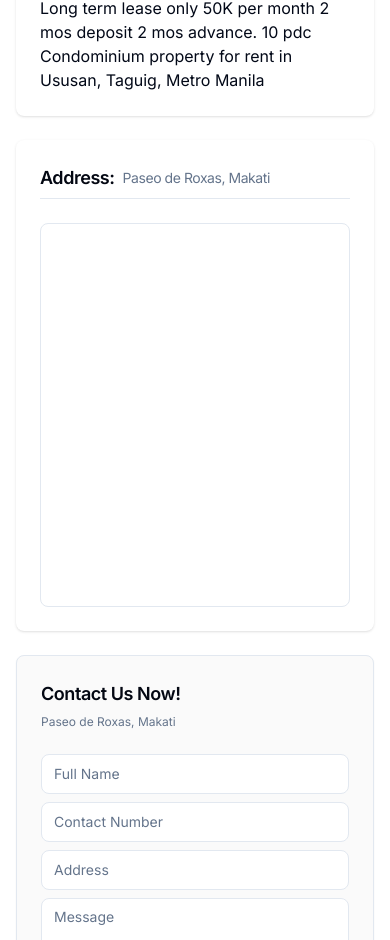
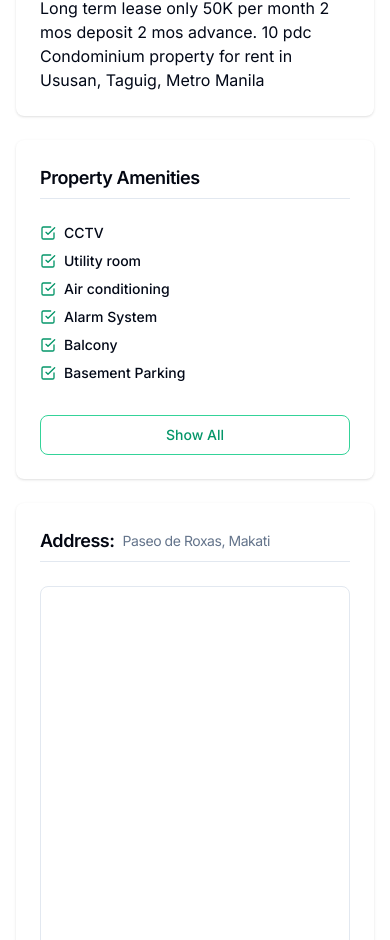
Before and after one commit to mytreehouse-ai/cygnus-a, a Next.js app: page /listings/1 in a window 390 px wide. Shown: the part 1134-2074 px from the top of the page. Built offline with nearby package versions, Linux system fonts and the light colour scheme.

Commit message:
added amenities ui for mobile

```diff
--- a/components/listings/details/page.tsx
+++ b/components/listings/details/page.tsx
@@ -1,6 +1,6 @@
 "use client";
 
-import React, { Fragment } from "react";
+import React, { Fragment, useState } from "react";
 import { Badge } from "@/components/ui/badge";
 import { cn } from "@/lib/utils";
 import {
@@ -16,7 +16,7 @@ import {
 import Image from "next/image";
 import { Card, CardContent, CardHeader, CardTitle } from "@/components/ui/card";
 import { Separator } from "@/components/ui/separator";
-import { Shrink, Expand } from "lucide-react";
+import { Shrink, Expand, SquareCheckBigIcon } from "lucide-react";
 import { useForm } from "react-hook-form";
 import Markdown from "react-markdown";
 import remarkGfm from "remark-gfm";
@@ -24,6 +24,8 @@ import { Form, FormControl, FormField, FormItem } from "@/components/ui/form";
 import { Input } from "@/components/ui/input";
 import { Button } from "@/components/ui/button";
 import { Textarea } from "@/components/ui/textarea";
+import { IModal } from "@/types";
+import { Drawer, DrawerContent, DrawerHeader } from "@/components/ui/drawer";
 
 const propertyDetails = {
   floorArea: 45,
@@ -37,10 +39,34 @@ const propertyDetails = {
   listingUrl: "www.example.com",
 };
 
+const DUMMY_AMENITIES = [
+  "CCTV",
+  "Utility room",
+  "Air conditioning",
+  "Alarm System",
+  "Balcony",
+  "Basement Parking",
+  "Elevators",
+  "Fire exits",
+  "Fitness center",
+  "Function Room",
+  "Game Room",
+  "Indoor spa",
+  "Lobby",
+  "Lounge",
+  "Multi-Purpose Hall",
+  "Smoke detector",
+  "Wi-Fi",
+  "Fire Alarm",
+];
+
 function PropertyDetails() {
+  const [showAmenities, setShowAmenities] = useState(false);
+
   return (
     <Fragment>
       {/* <main > */}
+
       <main className=" grid-cols-auto grid-rows grid min-h-screen grid-flow-row  gap-6 px-4 pb-4 pt-10 md:grid-cols-4 ">
         <section className="space-y-1 md:col-span-3 ">
           <div className="md:flex md:items-center md:gap-x-2">
@@ -175,6 +201,41 @@ function PropertyDetails() {
           </Card>
         </section>
 
+        <section id="desc" className="md:col-span-2 lg:col-span-3">
+          <Card className="border-none shadow ">
+            <CardHeader>
+              <CardTitle className="text-lg text-gray-950">
+                Property Amenities
+              </CardTitle>
+              <Separator className="bg-slate-200" />
+            </CardHeader>
+            <CardContent>
+              <ul className="flex flex-col gap-2">
+                {DUMMY_AMENITIES.slice(0, 6).map((amenity, i) => (
+                  <li
+                    className="inline-flex items-center gap-x-2 text-sm font-medium"
+                    key={i}
+                  >
+                    <SquareCheckBigIcon className="h-4 w-4 text-emerald-600" />
+                    <p>{amenity}</p>
+                  </li>
+                ))}
+              </ul>
+              <PropertyAmenities
+                open={showAmenities}
+                onClose={() => setShowAmenities(false)}
+              />
+              <Button
+                variant={"outline"}
+                className="mt-8 w-full rounded-lg border-emerald-400 text-emerald-600 hover:bg-white hover:text-emerald-700 md:order-1"
+                onClick={() => setShowAmenities(true)}
+              >
+                Show All
+              </Button>
+            </CardContent>
+          </Card>
+        </section>
+
         {/* md:row-start-4 */}
         <section className="md:col-span-2 md:row-start-4 lg:col-span-3">
           <Card className="border-none shadow">
@@ -200,6 +261,31 @@ function PropertyDetails() {
 }
 
 export default PropertyDetails;
+
+const PropertyAmenities = ({ open, onClose }: IModal) => {
+  return (
+    <Drawer open={open} onClose={onClose}>
+      <DrawerContent className="p-6 ">
+        <DrawerHeader className="my-4 p-0 text-start font-bold">
+          Property Amenities
+        </DrawerHeader>
+        <Separator />
+        <p className="py-4 text-xs font-bold text-slate-500">INDOOR FEATURES</p>
+        <ul className="my-2 flex flex-col gap-2">
+          {DUMMY_AMENITIES.map((amenity, i) => (
+            <li
+              className="inline-flex items-center gap-x-2 text-sm font-medium"
+              key={i}
+            >
+              <SquareCheckBigIcon className="h-4 w-4 text-emerald-600" />
+              <p>{amenity}</p>
+            </li>
+          ))}
+        </ul>
+      </DrawerContent>
+    </Drawer>
+  );
+};
 
 const ContactUs = () => {
   const contactUsForm = useForm();
```
